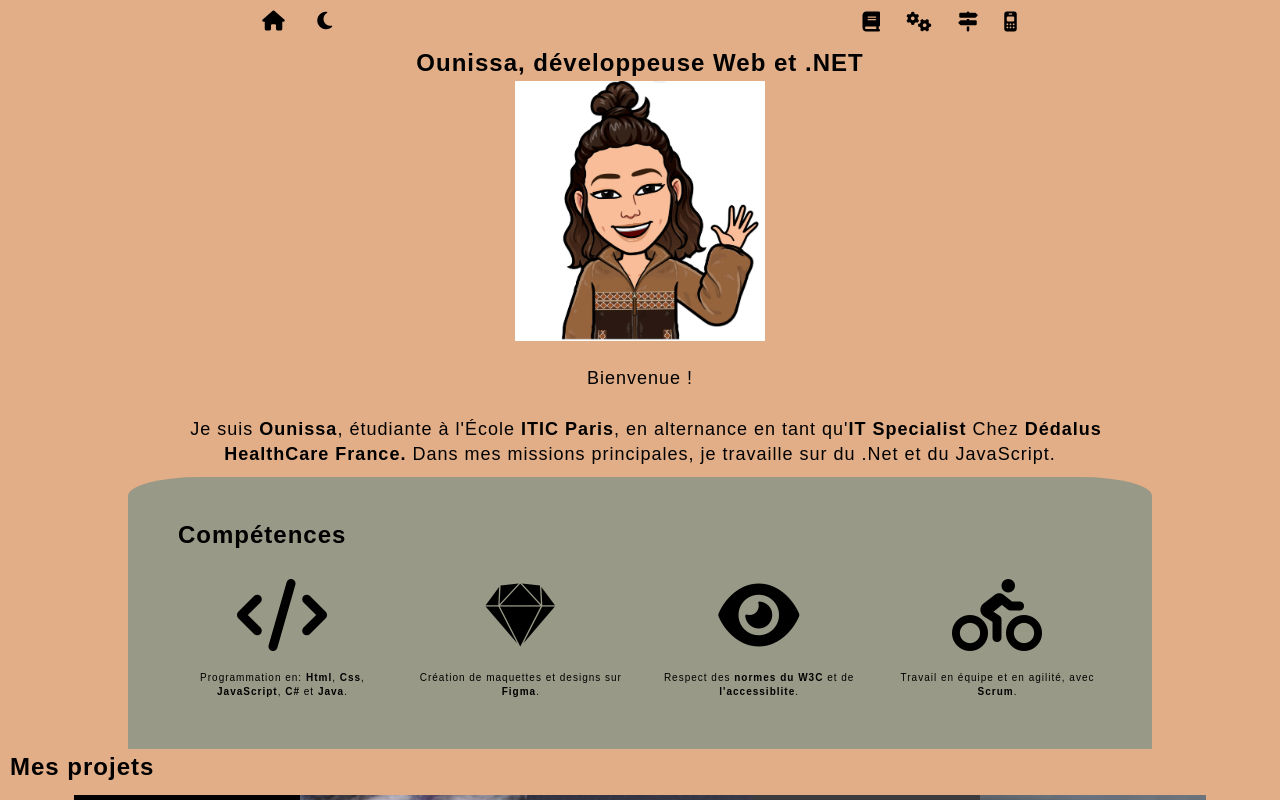
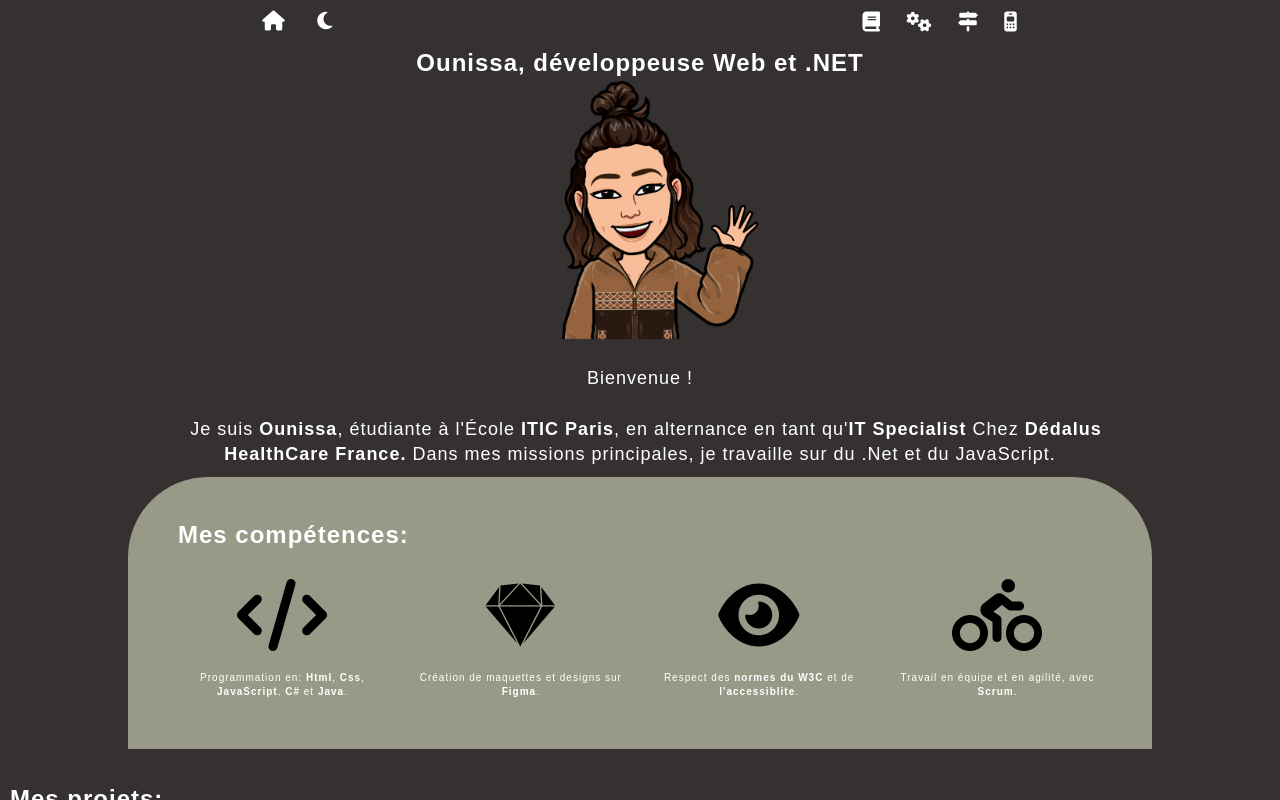
Before and after one commit to ounissaSadaoui/Portfolio, a website: page index.html in a window 1280 px wide. Both pictures are taken after a click on the button 324 px from the left and 21 px from the top of the page. Shown: the top 800 px of the page. Drawn offline with Linux system fonts and the light colour scheme.

Commit message:
ajout darkMode, modifs css et readme, modif section projets

```diff
--- a/css/main.css
+++ b/css/main.css
@@ -102,8 +102,8 @@ header h1 {
     max-width: 80%;
     margin: auto;
     padding: 4rem;
-    border-top-right-radius: 7%;
-    border-top-left-radius: 7%;
+    border-top-right-radius: 8rem 8rem;
+    border-top-left-radius: 8rem 8rem;
   }
 
 .liste_competences {
@@ -141,6 +141,7 @@ header h1 {
     text-align: center;
   }
 
+
 /* c'est le retour à la ligne est autorisé */
 /* initialise, c'est donner display, grid et gap, c'est toujours au parent */
  /*.gallery-primary ul {
@@ -161,8 +162,8 @@ header h1 {
 
   display: grid;
   gap: var(--g);
-  max-width: 90%;
-  height: 100vh;
+  max-width: 80%;
+  height: 75vh;
   grid-template-columns: repeat(var(--m),auto);
 }
 
@@ -200,5 +201,10 @@ body {
 }
 
 .darkmode {
-
+  background-color: rgb(53, 49, 49);
+  color: white;
 }
+.nav_darkmode {
+  color: white;
+  background-color:rgb(53, 49, 49);
+}
--- a/index.html
+++ b/index.html
@@ -35,7 +35,7 @@
         <nav class="navbar">
           <div class="navbar_gauche">
             <a href="#presentation"><i class="fas fa-home" style="color: #000000;"></i></a>
-            <a href="#mode_nuit"><button id="Btn"><i class="fa-solid fa-moon" style="color: #000000;"></i></button> </a>
+            <a href="#mode_nuit"><button id="Btn" aria-labelledby="button light/dark mode"><i class="fa-solid fa-moon" style="color: #000000;"></i></button> </a>
           </div>
           <div class="navbar_droite">
             <a href="#"><i class="fa-solid fa-book" style="color: #000000;"></i></a>
@@ -52,7 +52,7 @@
 
     <figure id="presentation">
         <h2>Ounissa, développeuse Web et .NET</h2>
-        <img id= "Mon-bitmoji" src="asset/hello.jpg" alt="this is my bitmoji saying hello"> <br>
+        <img id= "Mon-bitmoji" src="asset/hello.png" alt="this is my bitmoji saying hello"> <br>
         <figcaption>
             <br>
             Bienvenue ! <br> <br>
@@ -64,7 +64,7 @@
     </section>
 
     <section id="competences">
-        <h2>Compétences</h2>
+        <h2>Mes compétences:</h2>
         <br>
         <ul class="liste_competences">
             <li>
@@ -103,10 +103,15 @@
 
         </ul>
     </section>
+
     <section id="projets">
+      <br>
+      <br>
        <h2>
-        Mes projets
+        Mes projets:
       </h2>
+      <br>
+
      <!-- <div class="grid-container">
       <div class="gallery-primary" role="grid" aria-labelledby="mes-projets-gauche">
        <ul id="mes-projets-gauche">
@@ -136,7 +141,7 @@
 
 </section>
 
-
+<script src="./js/app.js"></script>
 </main>
 <footer>
   <p>Ounissa 2023</p>
--- /dev/null
+++ b/js/app.js
@@ -0,0 +1,17 @@
+document.addEventListener("DOMContentLoaded", e => {
+    let btn_change_mode = document.getElementById("Btn");
+    let parent_page = document.querySelector("body");
+    let nav_page = document.querySelector("nav");
+    let icone_select = document.querySelectorAll("a i");
+    let button = document.querySelector("button");
+
+    btn_change_mode.addEventListener("click", () => {
+        parent_page.classList.toggle("darkmode");
+        nav_page.classList.toggle("nav_darkmode");
+        button.classList.toggle("darkmode");
+        for (let row in icone_select) {
+            console.log(row);
+            icone_select[row].style.color = "#fff";
+        }
+    });
+});
```
Also changed, not shown: package.json (added, +23 -0 lines), readme.md, 1 other file.
